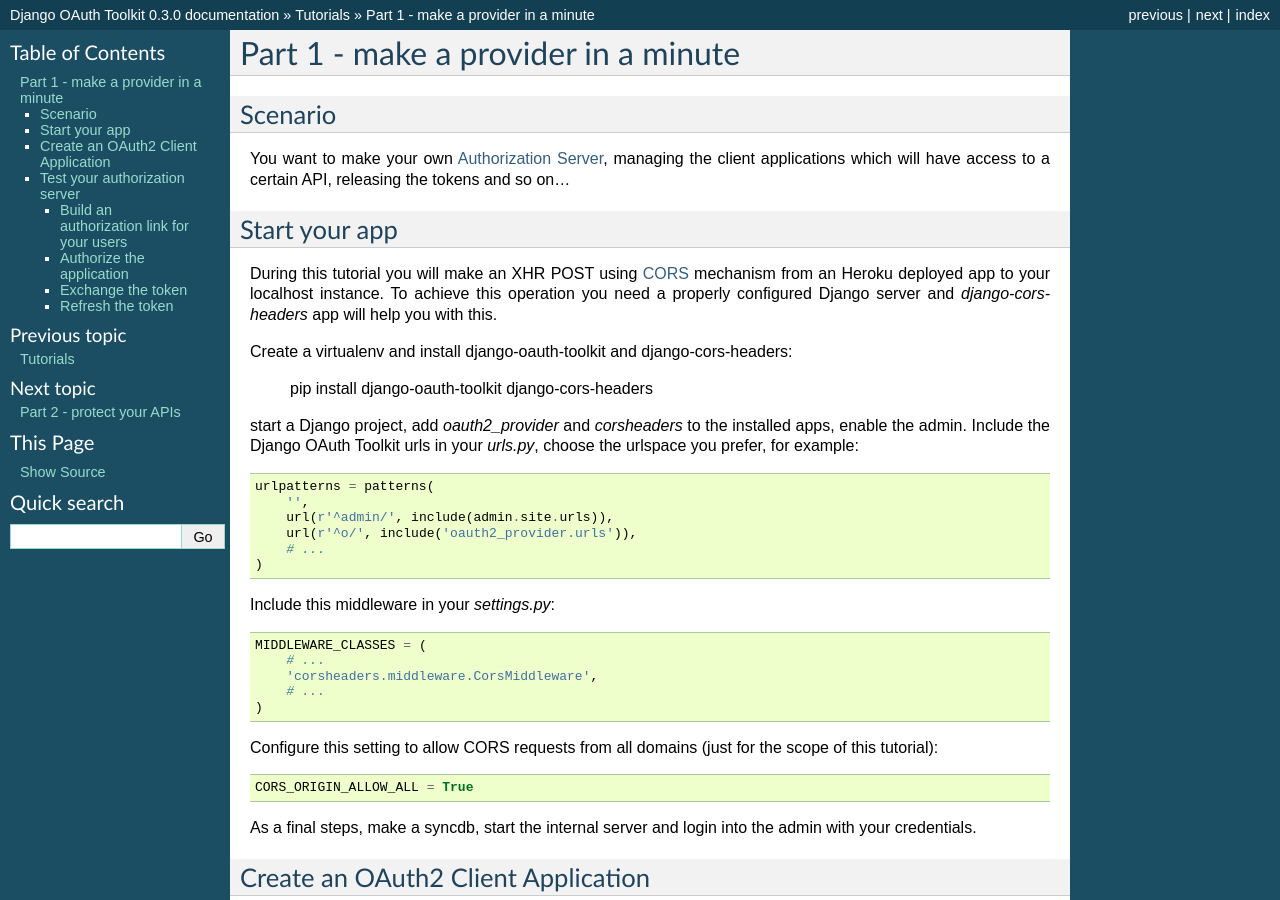
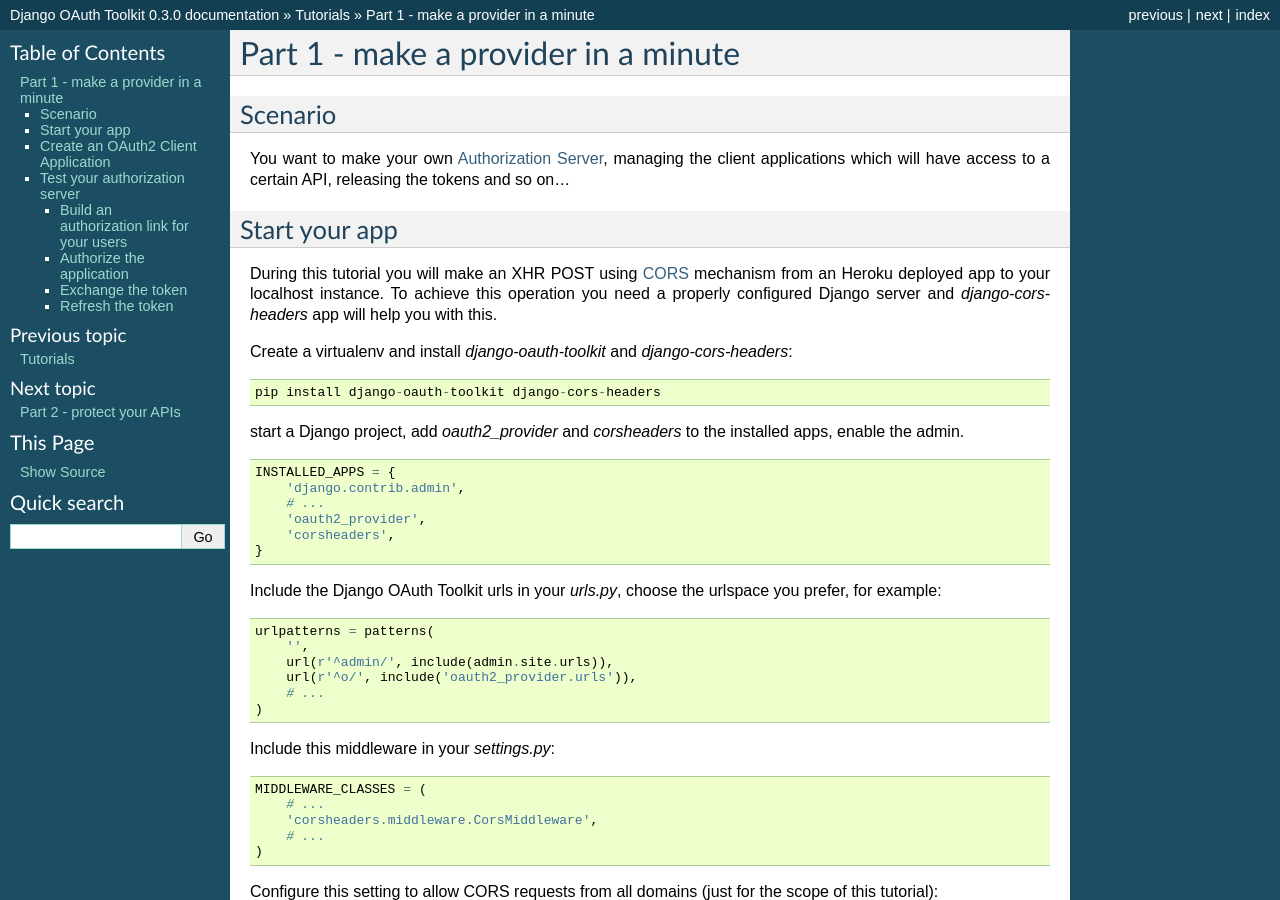
Before and after one commit to sheriffwoody0922/oauth-python-django, a Sphinx documentation site: the page built from docs/tutorial/tutorial_01.rst, in a window 1280 px wide and 900 px high. Built offline with Sphinx 7.4.7, drawn with Linux system fonts in a browser that asks for light colours.

Commit message:
Small fixes to the main tutorial part 1

```diff
--- a/docs/tutorial/tutorial_01.rst
+++ b/docs/tutorial/tutorial_01.rst
@@ -12,11 +12,23 @@
 mechanism from an Heroku deployed app to your localhost instance. To achieve this operation you need a properly
 configured Django server and `django-cors-headers` app will help you with this.
 
-Create a virtualenv and install django-oauth-toolkit and django-cors-headers:
+Create a virtualenv and install `django-oauth-toolkit` and `django-cors-headers`:
+
+::
 
     pip install django-oauth-toolkit django-cors-headers
 
 start a Django project, add `oauth2_provider` and `corsheaders` to the installed apps, enable the admin.
+
+.. code-block:: python
+
+    INSTALLED_APPS = {
+        'django.contrib.admin',
+        # ...
+        'oauth2_provider',
+        'corsheaders',
+    }
+
 Include the Django OAuth Toolkit urls in your `urls.py`, choose the urlspace you prefer, for example:
 
 .. code-block:: python
```
